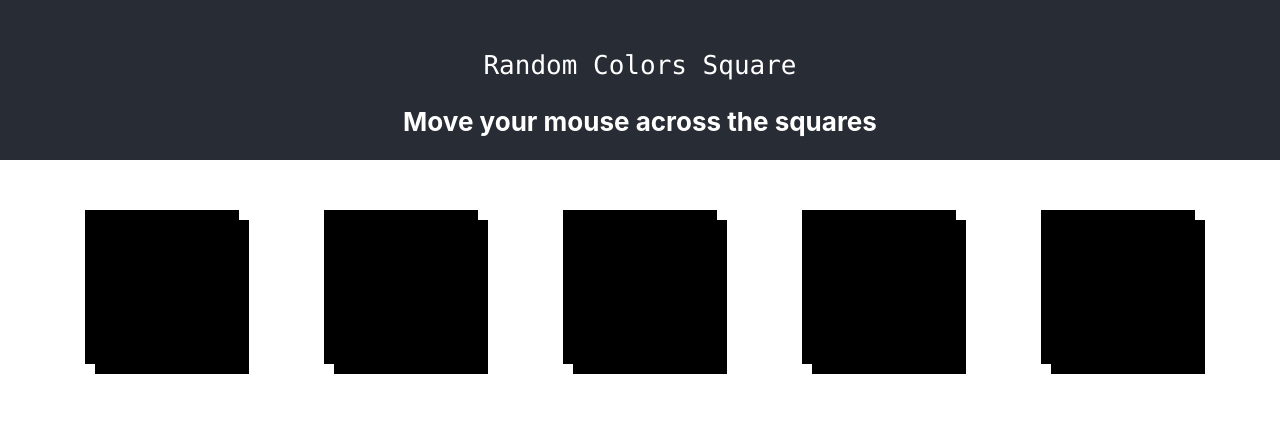
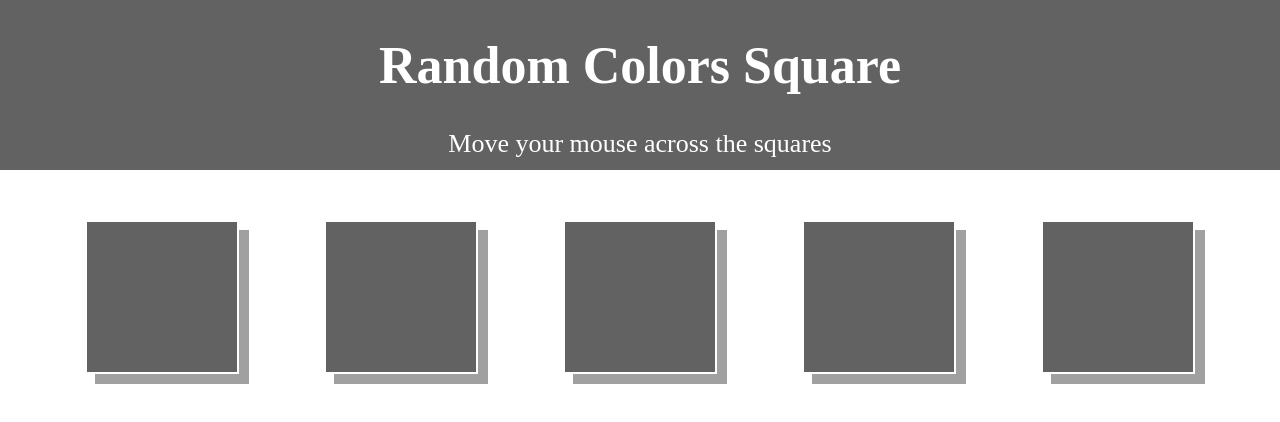
Before and after one commit to vaahxx/random-colors, a React (Create React App) app: page / in a window 1280 px wide. Shown: the top 422 px of the page. Built offline with nearby package versions, Linux system fonts and the light colour scheme.

Commit message:
change base color and border color

```diff
--- a/src/App.css
+++ b/src/App.css
@@ -1,10 +1,5 @@
 .App {
   text-align: center;
-}
-
-.App-logo {
-  height: 40vmin;
-  pointer-events: none;
 }
 
 .App-squares-container {
@@ -12,14 +7,8 @@
   justify-content: space-evenly;
 }
 
-@media (prefers-reduced-motion: no-preference) {
-  .App-logo {
-    animation: App-logo-spin infinite 20s linear;
-  }
-}
-
 .App-header {
-  background-color: #282c34;
+  background-color: #626262;
   min-height: 20vh;
   display: flex;
   flex-direction: column;
@@ -28,17 +17,10 @@
   font-size: calc(10px + 2vmin);
   color: white;
   margin-bottom: 50px;
+  padding-bottom: 10px;
 }
 
-.App-link {
-  color: #61dafb;
+h1,
+span {
+  font-family: Futura;
 }
-
-@keyframes App-logo-spin {
-  from {
-    transform: rotate(0deg);
-  }
-  to {
-    transform: rotate(360deg);
-  }
-}
--- a/src/App.js
+++ b/src/App.js
@@ -5,10 +5,8 @@ function App() {
   return (
     <div className="App">
       <header className="App-header">
-        <p>
-          <code>Random Colors Square</code>
-        </p>
-        <strong>Move your mouse across the squares</strong>
+        <h1>Random Colors Square</h1>
+        <span>Move your mouse across the squares</span>
       </header>
       <div className="App-squares-container">
         <ColorfulSquare />
--- a/src/Square.css
+++ b/src/Square.css
@@ -1,5 +1,5 @@
 .Colorful-square {
-  border: 2px solid black;
+  border: 2px solid white;
   height: 150px;
   width: 150px;
 }
--- a/src/Square.js
+++ b/src/Square.js
@@ -1,22 +1,18 @@
-import { useState, useEffect } from "react";
+import { useState } from "react";
 import "./Square.css";
 
 const getRandomNumber = () => Math.floor(Math.random() * (255 - 0));
 
 export default function ColorfulSquare() {
-  const [color, setColor] = useState("black");
-  const [boxShadowColor, setBoxShadowColor] = useState("black");
+  const [color, setColor] = useState("rgb(98, 98, 98)");
+  const [boxShadowColor, setBoxShadowColor] = useState("rgb(98, 98, 98, 0.6)");
 
   const handleMouseMove = () => {
-    const red = getRandomNumber()
-    const green = getRandomNumber()
-    const blue = getRandomNumber()
-    setColor(
-      `rgb(${red}, ${green}, ${blue}`
-    );
-    setBoxShadowColor(
-      `rgb(${red}, ${green}, ${blue}, 0.6`
-    );
+    const red = getRandomNumber();
+    const green = getRandomNumber();
+    const blue = getRandomNumber();
+    setColor(`rgb(${red}, ${green}, ${blue}`);
+    setBoxShadowColor(`rgb(${red}, ${green}, ${blue}, 0.6`);
   };
 
   return (
@@ -24,7 +20,7 @@ export default function ColorfulSquare() {
       className="Colorful-square"
       style={{
         backgroundColor: color,
-        boxShadow: `10px 10px ${boxShadowColor}`
+        boxShadow: `10px 10px ${boxShadowColor}`,
       }}
       onMouseMove={handleMouseMove}
     ></div>
```
